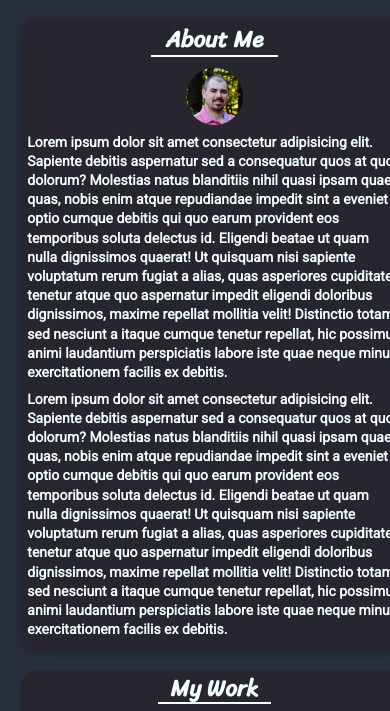
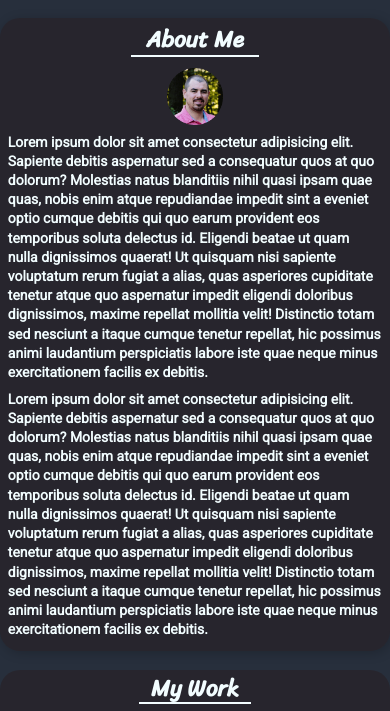
Before and after one commit to Youngin9210/Portfolio, a plain HTML site: page index.html in a window 390 px wide. Shown: the part 635-1346 px from the top of the page. Drawn offline with nearby package versions, Linux system fonts and the light colour scheme.

Commit message:
changed margin on mobile for main containers

```diff
--- a/Assets/CSS/style.css
+++ b/Assets/CSS/style.css
@@ -1,3 +1,5 @@
+
+/* Delcaring global variables to be used in css */
 :root {
     --font-color: #F2FDFF;
     --font-hover: #ca9388;
@@ -6,6 +8,7 @@
     --before-background: rgba(51, 53, 65, 0.95);
 }
 
+/* setting background color with a margin and padding set to zero */
 body {
     background-color: var(--background);
     margin: 0px;
@@ -348,7 +351,7 @@ a {
     .about-container,
     .my-work-container {
         width: 100%;
-        margin: 5%;
+        margin: 5% 0;
     }
 
     .about-text h2,
```
